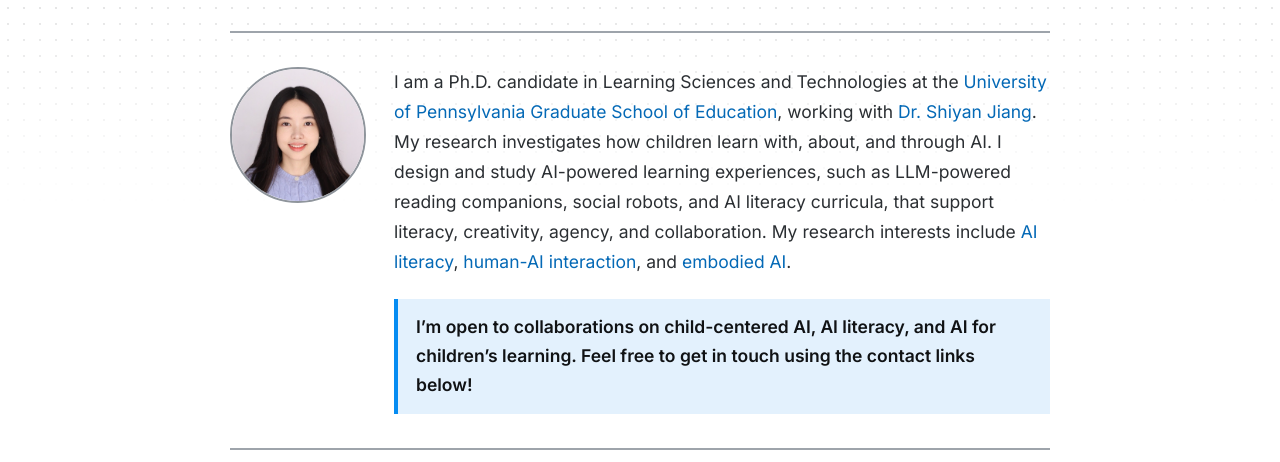
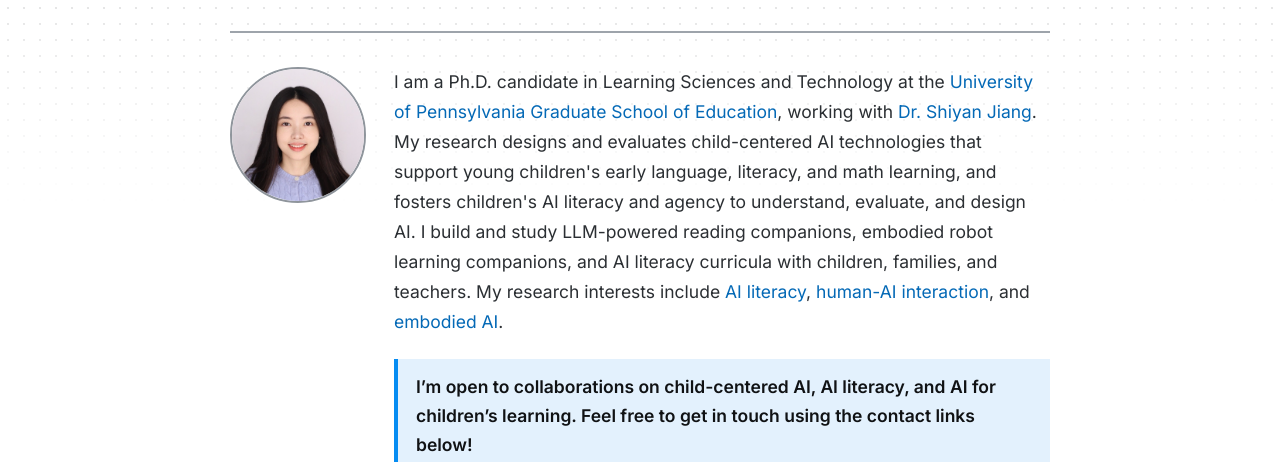
Before and after one commit to feiwenx/feiwenx.github.io, a plain HTML site: page index.html in a window 1280 px wide. Shown: the part 272-734 px from the top of the page. Drawn offline with nearby package versions, Linux system fonts and the light colour scheme.

Commit message:
Update homepage biography with revised research focus

```diff
--- a/index.html
+++ b/index.html
@@ -72,7 +72,7 @@
     <section class="intro zone zone-warm" aria-label="About">
       <img class="avatar" src="assets/portrait-photo.jpg" alt="Portrait of Feiwen Xiao" width="136" height="136">
       <div class="bio">
-        <p>I am a Ph.D. candidate in Learning Sciences and Technologies at the <a class="link" href="https://www.gse.upenn.edu/">University of Pennsylvania Graduate School of Education</a>, working with <a class="link" href="https://www.gse.upenn.edu/faculty/shiyan-jiang">Dr. Shiyan Jiang</a>. My research investigates how children learn with, about, and through AI. I design and study AI-powered learning experiences, such as LLM-powered reading companions, social robots, and AI literacy curricula, that support literacy, creativity, agency, and collaboration. My research interests include <a class="link" href="projects/elementary-ai-literacy.html">AI literacy</a>, <a class="link" href="projects/ai-reading-partners.html">human-AI interaction</a>, and <a class="link" href="projects/robot-learning-companions.html">embodied AI</a>.</p>
+        <p>I am a Ph.D. candidate in Learning Sciences and Technology at the <a class="link" href="https://www.gse.upenn.edu/">University of Pennsylvania Graduate School of Education</a>, working with <a class="link" href="https://www.gse.upenn.edu/faculty/shiyan-jiang">Dr. Shiyan Jiang</a>. My research designs and evaluates child-centered AI technologies that support young children's early language, literacy, and math learning, and fosters children's AI literacy and agency to understand, evaluate, and design AI. I build and study LLM-powered reading companions, embodied robot learning companions, and AI literacy curricula with children, families, and teachers. My research interests include <a class="link" href="https://feiwenx.github.io/projects/elementary-ai-literacy.html">AI literacy</a>, <a class="link" href="https://feiwenx.github.io/projects/ai-reading-partners.html">human-AI interaction</a>, and <a class="link" href="https://feiwenx.github.io/projects/robot-learning-companions.html">embodied AI</a>.</p>
 
         <!-- Pinned note: replace the text, or delete this whole <div> if you do not need it -->
         <div class="note" role="note">I’m open to collaborations on child-centered AI, AI literacy, and AI for children’s learning. Feel free to get in touch using the contact links below!</div>
```
